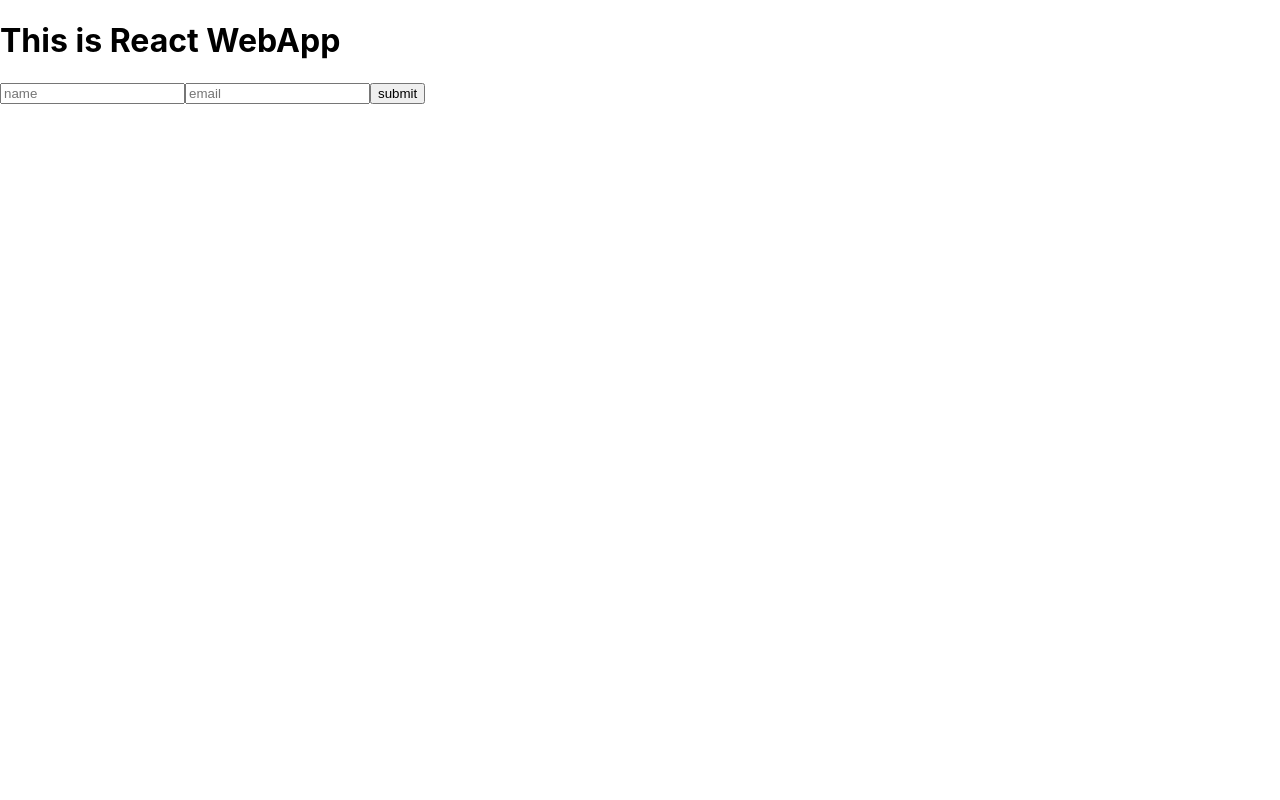
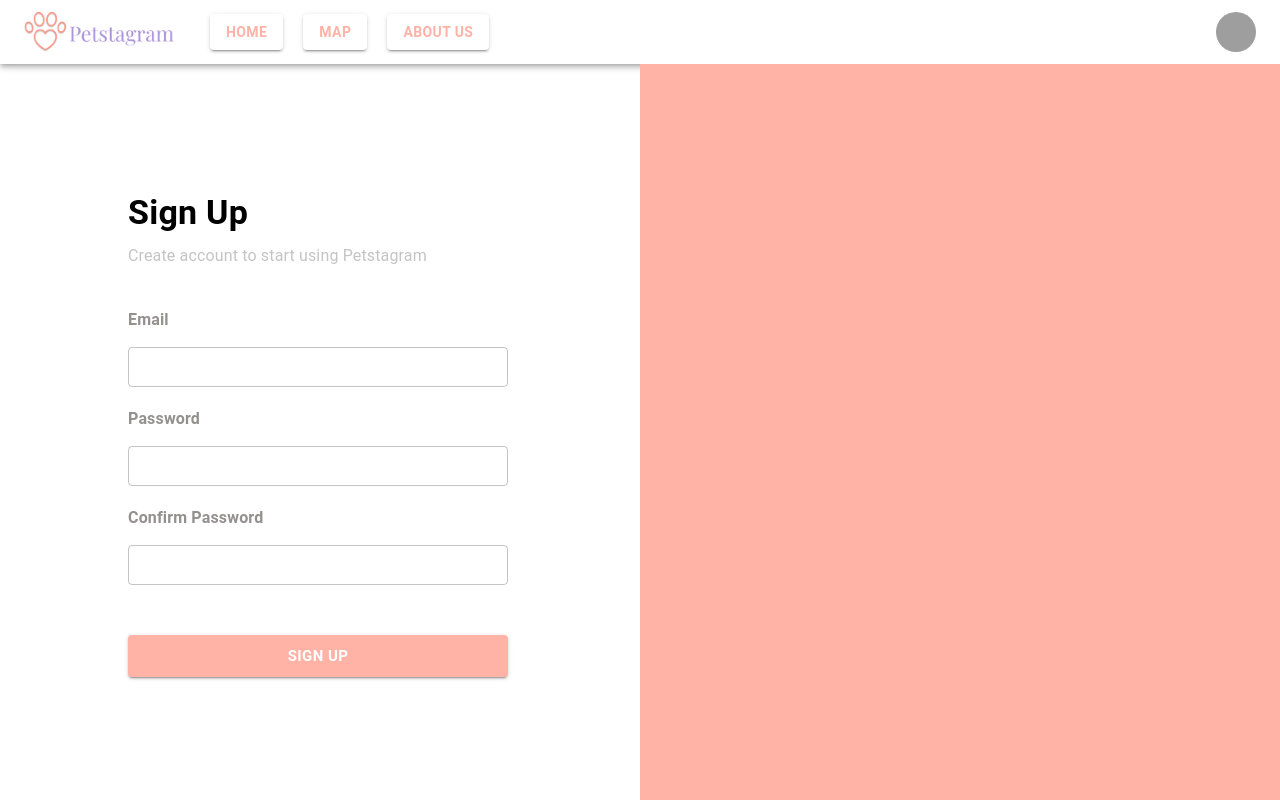
Before and after one commit to nhungL/petstagram, a React (Create React App) app in the folder frontend/: page / in a window 1280 px wide. Shown: the top 800 px of the page. Built offline with nearby package versions, Linux system fonts and the light colour scheme; grey boxes are pictures that could not be loaded.

Commit message:
commit to checkout

```diff
--- a/frontend/src/App.js
+++ b/frontend/src/App.js
@@ -1,72 +1,71 @@
-// import "./App.css";
-// import { BrowserRouter, Route, Routes } from "react-router-dom";
-// import LoginPage from "./pages/LoginPage/LoginPage";
-// import ProfilePage from "./pages/ProfilePage/ProfilePage";
-// import UnfoundPage from "./pages/UnfoundPage/UnfoundPage";
-// import AccountPage from "./pages/AccountPage/AccountPage";
-// import ResponsiveAppBar from "./components/ResponsiveAppBar";
-// import HomePage from "./pages/HomePage/HomePage";
-// import AboutUsPage from "./pages/AboutUsPage/AboutUsPage";
-// import SettingPage from "./pages/SettingPage/SettingPage";
+import "./App.css";
+import { BrowserRouter, Route, Routes } from "react-router-dom";
+import LoginPage from "./pages/LoginPage/LoginPage";
+import ProfilePage from "./pages/ProfilePage/ProfilePage";
+import UnfoundPage from "./pages/UnfoundPage/UnfoundPage";
+import AccountPage from "./pages/AccountPage/AccountPage";
+import ResponsiveAppBar from "./components/ResponsiveAppBar";
+import HomePage from "./pages/HomePage/HomePage";
+import AboutUsPage from "./pages/AboutUsPage/AboutUsPage";
+import SettingPage from "./pages/SettingPage/SettingPage";
 
+function App() {
+  return (
+    <div className="App">
+      <ResponsiveAppBar />
+      <BrowserRouter>
+        <Routes>
+          <Route path="/" element={<LoginPage />} />
+          <Route path="/account" element={<AccountPage />} />
+          <Route path="/signin" element={<LoginPage />} />
+          <Route path="/home" element={<HomePage />} />
+          <Route path="/profile" element={<ProfilePage />} />
+          <Route path="/about-us" element={<AboutUsPage />} />
+          <Route path="/setting" element={<SettingPage />} />
+          <Route path="*" element={<UnfoundPage />} />
+        </Routes>
+      </BrowserRouter>
+    </div>
+  );
+}
+
+export default App;
+// import { useState } from 'react'
 // function App() {
-//   return (
-//     <div className="App">
-//       <ResponsiveAppBar />
+//     const [name, setName] = useState("");
+//     const [email, setEmail] = useState("");
+//     const handleOnSubmit = async (e) => {
+//         e.preventDefault();
+//         let result = await fetch(
+//         'http://localhost:8000/register', {
+//             method: "post",
+//             body: JSON.stringify({ name, email }),
+//             headers: {
+//                 'Content-Type': 'application/json'
+//             }
+//         })
+//         result = await result.json();
+//         console.warn(result);
+//         if (result) {
+//             alert("Data saved successfully");
+//             setEmail("");
+//             setName("");
+//         }
+//     }
+//     return (
+//         <>
+//             <h1>This is React WebApp </h1>
+//             <form action="">
+//                 <input type="text" placeholder="name"
+//                 value={name} onChange={(e) => setName(e.target.value)} />
+//                 <input type="email" placeholder="email"
+//                 value={email} onChange={(e) => setEmail(e.target.value)} />
+//                 <button type="submit"
+//                 onClick={handleOnSubmit}>submit</button>
+//             </form>
 
-//       <BrowserRouter>
-//         <Routes>
-//           <Route path="/" element={<LoginPage />} />
-//           <Route path="/account" element={<AccountPage />} />
-//           <Route path="/signin" element={<LoginPage />} />
-//           <Route path="/home" element={<HomePage />} />
-//           <Route path="/profile" element={<ProfilePage />} />
-//           <Route path="/about-us" element={<AboutUsPage />} />
-//           <Route path="/setting" element={<SettingPage />} />
-//           <Route path="*" element={<UnfoundPage />} />
-//         </Routes>
-//       </BrowserRouter>
-//     </div>
-//   );
+//         </>
+//     );
 // }
 
 // export default App;
-import { useState } from 'react'
-function App() {
-    const [name, setName] = useState("");
-    const [email, setEmail] = useState("");
-    const handleOnSubmit = async (e) => {
-        e.preventDefault();
-        let result = await fetch(
-        'http://localhost:5000/register', {
-            method: "post",
-            body: JSON.stringify({ name, email }),
-            headers: {
-                'Content-Type': 'application/json'
-            }
-        })
-        result = await result.json();
-        console.warn(result);
-        if (result) {
-            alert("Data saved successfully");
-            setEmail("");
-            setName("");
-        }
-    }
-    return (
-        <>
-            <h1>This is React WebApp </h1>
-            <form action="">
-                <input type="text" placeholder="name"
-                value={name} onChange={(e) => setName(e.target.value)} />
-                <input type="email" placeholder="email"
-                value={email} onChange={(e) => setEmail(e.target.value)} />
-                <button type="submit"
-                onClick={handleOnSubmit}>submit</button>
-            </form>
-
-        </>
-    );
-}
-
-export default App;
```
Also changed, not shown: 1 other file (tests, documents, lock files or other folders).
